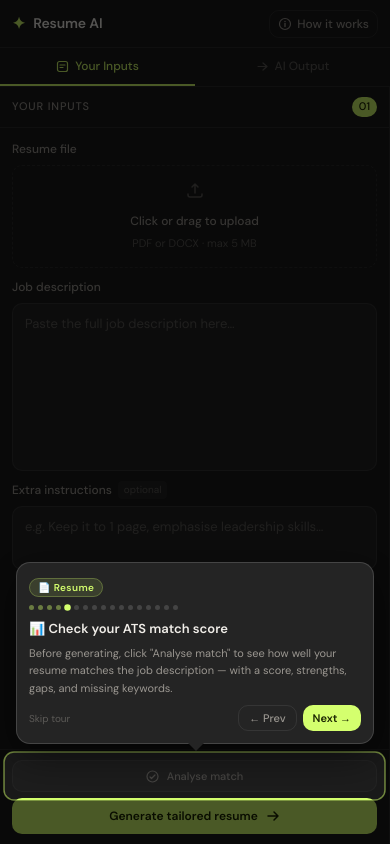
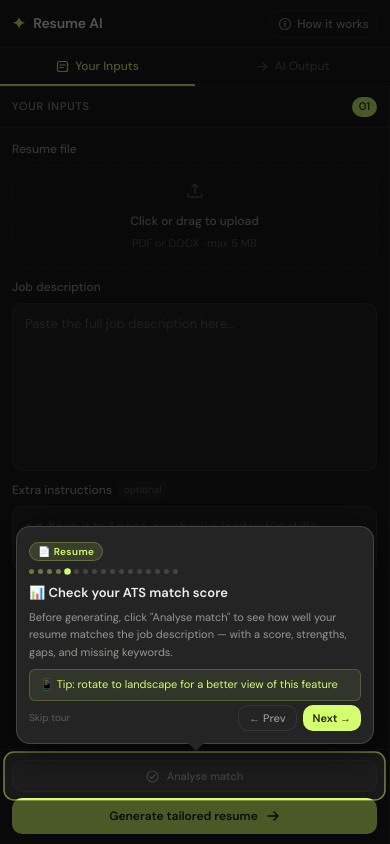
Before and after one commit to AngelVEC/Ai-Resume-Frontend, a React (Vite) app: page / in a window 390 px wide. Both pictures are taken after a click on the button 67 px from the left and 377 px from the top of the page. Built offline with nearby package versions, Linux system fonts and the light colour scheme; no server answers.

Commit message:
fixing some bugs on tours, and also added favicon for the website

```diff
--- a/src/App.jsx
+++ b/src/App.jsx
@@ -221,6 +221,7 @@ export default function App() {
           onDone={endTour}
           onOpenCoverLetter={() => { setActiveTab('output'); setTourCoverLetter(true) }}
           onCloseCoverLetter={() => setTourCoverLetter(false)}
+          onSwitchTab={(tab) => setActiveTab(tab)}
         />
       )}
       <ErrorToast error={apiError} onDismiss={() => setApiError(null)} />
--- a/src/components/guideTour/Tour.jsx
+++ b/src/components/guideTour/Tour.jsx
@@ -42,6 +42,7 @@ export const TOUR_STEPS = [
     content: 'Before generating, click "Analyse match" to see how well your resume matches the job description — with a score, strengths, gaps, and missing keywords.',
     placement: 'top',
     demoComponent: 'ats-score',
+    landscapeHint: true,
   },
   {
     id: 'generate',
@@ -57,6 +58,7 @@ export const TOUR_STEPS = [
     title: '✨ Your tailored resume',
     content: 'The AI-generated resume appears here, formatted and ready to use. You can copy it, download as DOCX, check its ATS score, or generate a cover letter.',
     placement: 'left',
+    switchTab: 'output',
   },
   {
     id: 'chat',
@@ -65,6 +67,8 @@ export const TOUR_STEPS = [
     content: 'Not happy with something? Ask the AI to refine it — "make the summary shorter", "add more keywords", or anything else. Your messages appear on the right.',
     placement: 'top',
     demoComponent: 'chat',
+    switchTab: 'output',
+    landscapeHint: true,
   },
   {
     id: 'edit-sections',
@@ -73,6 +77,8 @@ export const TOUR_STEPS = [
     content: 'Switch to "Edit sections" view to edit each part of your resume individually. You can type changes manually or use the AI to rewrite just that section.',
     placement: 'left',
     demoComponent: 'sections',
+    switchTab: 'output',
+    landscapeHint: true,
   },
   {
     id: 'templates',
@@ -81,6 +87,8 @@ export const TOUR_STEPS = [
     content: 'Click "Download DOCX" to pick from 3 templates — Minimal, Modern, or Traditional — before downloading your resume as a Word file.',
     placement: 'left',
     demoComponent: 'templates',
+    switchTab: 'output',
+    landscapeHint: true,
   },
   // ── Cover letter ───────────────────────────────────────────────────────────
   {
@@ -96,6 +104,7 @@ export const TOUR_STEPS = [
     title: '📨 Open the Cover Letter tool',
     content: 'After generating your resume, this button appears in the output header. Click it to open the Cover Letter modal.',
     placement: 'bottom',
+    switchTab: 'output',
   },
   {
     id: 'cover-letter-modal',
@@ -168,13 +177,15 @@ function DemoPreview({ component, bubbleRect }) {
       // Final clamp
       top = Math.max(8, Math.min(top, vh - ph - 8))
     } else {
-      // Desktop: try left of bubble, else right
+      // Desktop: place to the left of bubble, else right
       left = bubbleRect.left - pw - 12
       if (left < 8) left = bubbleRect.right + 12
       if (left + pw > vw - 8) left = Math.max(8, vw - pw - 8)
-      top = bubbleRect.top
+
+      // Bottom-align with bubble bottom, then clamp so it never goes off-screen
+      top = bubbleRect.bottom - ph
+      if (top < 8) top = 8
       if (top + ph > vh - 8) top = vh - ph - 8
-      if (top < 8) top = 8
     }
 
     setPos({ top, left })
@@ -313,6 +324,13 @@ function Bubble({ step, rect, stepIndex, totalSteps, onNext, onPrev, onSkip, onG
       <div className={styles.bubbleTitle}>{step.title}</div>
       <div className={styles.bubbleContent}>{step.content}</div>
 
+      {/* Landscape hint — only show on mobile portrait */}
+      {step.landscapeHint && (
+        <div className={styles.landscapeHint}>
+          📱 Tip: rotate to landscape for a better view of this feature
+        </div>
+      )}
+
       {/* On mobile, show demo inline inside bubble instead of floating separately */}
       {InlineDemo && (
         <div className={styles.inlineDemo}>
@@ -334,7 +352,7 @@ function Bubble({ step, rect, stepIndex, totalSteps, onNext, onPrev, onSkip, onG
 // ---------------------------------------------------------------------------
 // Main Tour
 // ---------------------------------------------------------------------------
-export default function Tour({ onDone, onOpenCoverLetter, onCloseCoverLetter }) {
+export default function Tour({ onDone, onOpenCoverLetter, onCloseCoverLetter, onSwitchTab }) {
   const [stepIndex, setStepIndex] = useState(0)
   const [rect, setRect] = useState(null)
   const [visible, setVisible] = useState(false)
@@ -353,6 +371,7 @@ export default function Tour({ onDone, onOpenCoverLetter, onCloseCoverLetter })
 
   useEffect(() => {
     if (step.openModal) onOpenCoverLetter?.()
+    if (step.switchTab) onSwitchTab?.(step.switchTab)
     const t = setTimeout(() => { measureTarget(); setVisible(true) }, step.openModal ? 400 : 80)
     return () => clearTimeout(t)
   }, [stepIndex])
--- a/src/components/guideTour/Tour.module.css
+++ b/src/components/guideTour/Tour.module.css
@@ -44,6 +44,26 @@
 @keyframes popIn {
   from { opacity: 0; transform: scale(0.95); }
   to   { opacity: 1; transform: scale(1); }
+}
+
+/* Landscape hint — only shown on mobile in portrait */
+.landscapeHint {
+  display: none;
+}
+
+@media (max-width: 768px) and (orientation: portrait) {
+  .landscapeHint {
+    display: flex;
+    align-items: center;
+    gap: 6px;
+    font-size: 11px;
+    color: var(--accent);
+    background: rgba(212, 255, 110, 0.08);
+    border: 1px solid rgba(212, 255, 110, 0.2);
+    border-radius: 6px;
+    padding: 6px 10px;
+    margin-bottom: 4px;
+  }
 }
 
 /* Arrow pointer */
--- a/src/components/guideTour/TourDemoOverlay.module.css
+++ b/src/components/guideTour/TourDemoOverlay.module.css
@@ -6,11 +6,13 @@
   border-radius: var(--radius-lg);
   padding: 12px 14px;
   width: 340px;
+  max-height: 60vh;
+  overflow-y: auto;
   box-shadow: 0 8px 32px rgba(0,0,0,0.5);
   display: flex;
   flex-direction: column;
   gap: 10px;
-  pointer-events: none;
+  pointer-events: all;
   animation: fadeIn 0.2s ease;
 }
 
--- a/src/components/resume/ScorePanel.module.css
+++ b/src/components/resume/ScorePanel.module.css
@@ -1,7 +1,7 @@
 .panel {
   border: 1px solid var(--border);
   border-radius: var(--radius);
-  overflow: hidden;
+  overflow: visible;
   background: var(--surface2);
 }
 
@@ -13,6 +13,7 @@
   cursor: pointer;
   user-select: none;
   background: var(--surface2);
+  border-radius: var(--radius) var(--radius) 0 0;
 }
 
 .panelTitle {
```
